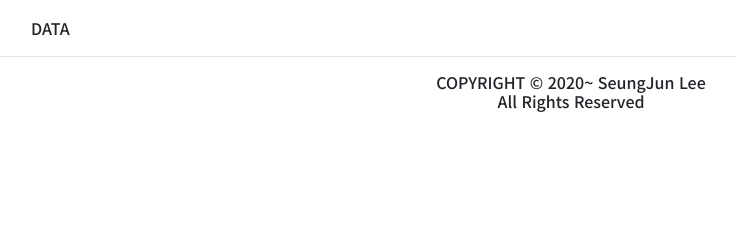
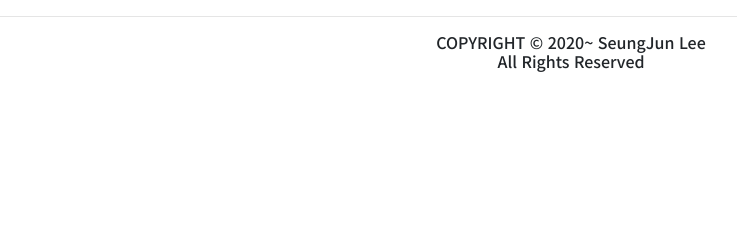
Before and after one commit to iamseungjun/Saturday-Night-Coding, a PHP site: page /admin.php in a window 1280 px wide, after a click on "신청관리". Shown: the part 251-491 px from the top of the page, without its empty margins (69-806 px from the left). Run offline with PHP 8.4, Linux system fonts and the light colour scheme; the visitor is signed in with stand-in values (Sample User, id 1); data that the repository does not hold is empty; some libraries are stand-ins or nearby versions.

Commit message:
Update admin.php

```diff
--- a/admin.php
+++ b/admin.php
@@ -196,22 +196,6 @@
                             var identy;
 
                             identy = self.parent().parent().find("#idval").html();
-                            console.log(identy);
-
-                            // $.ajax({
-                            //     url : './getcontent.php',
-                            //     type : 'post',
-                            //     data : identy.serialize(),
-                            //     success : function(data){
-                            //         console.log(data);
-                            //         if(data){
-                            //             $('#applicationContents').text(data);
-                            //         }
-                            //     },
-                            //     error : function(request, status, error){
-                            //         console.log("code:"+request.status+"\n"+"message:"+request.responseText+"\n"+"error:"+error);
-                            //     }
-                            // });
 
                             $.post(
                                 "./getcontent.php",
@@ -225,8 +209,10 @@
                             );
                         })
                     </script>
-                    <div id="applicationContents" class="container mt-2">
-                        DATA
+                    <div class="container mt-2">
+                        <ol id="applicationContents">
+
+                        </ol>
                     </div>
                 </div>
                 <div class="tab-pane fade" id="pills-date" role="tabpanel" aria-labelledby="pills-date-tab">
```
